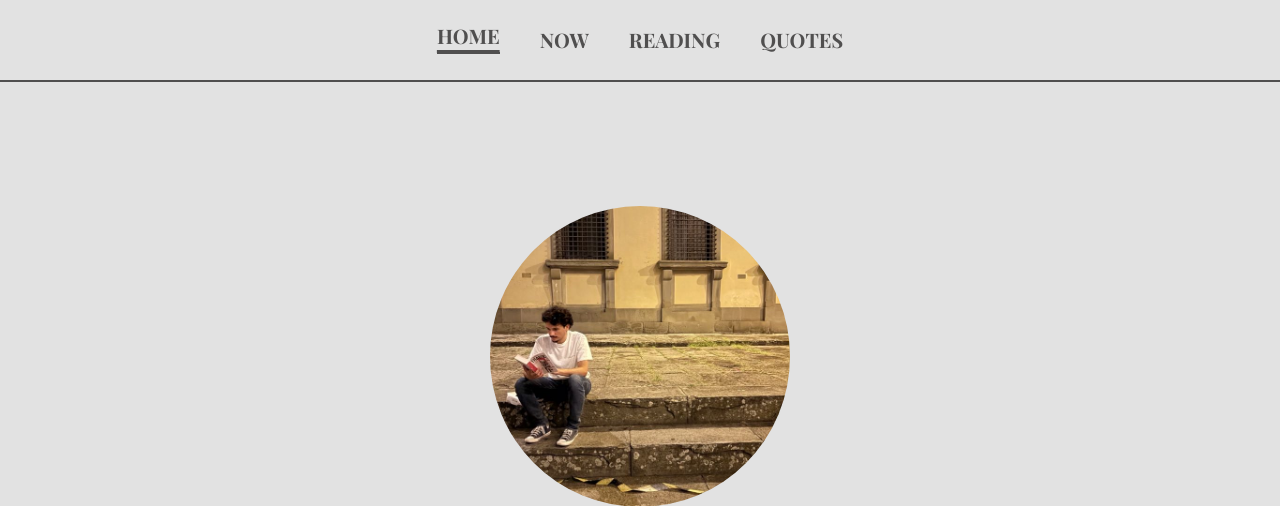
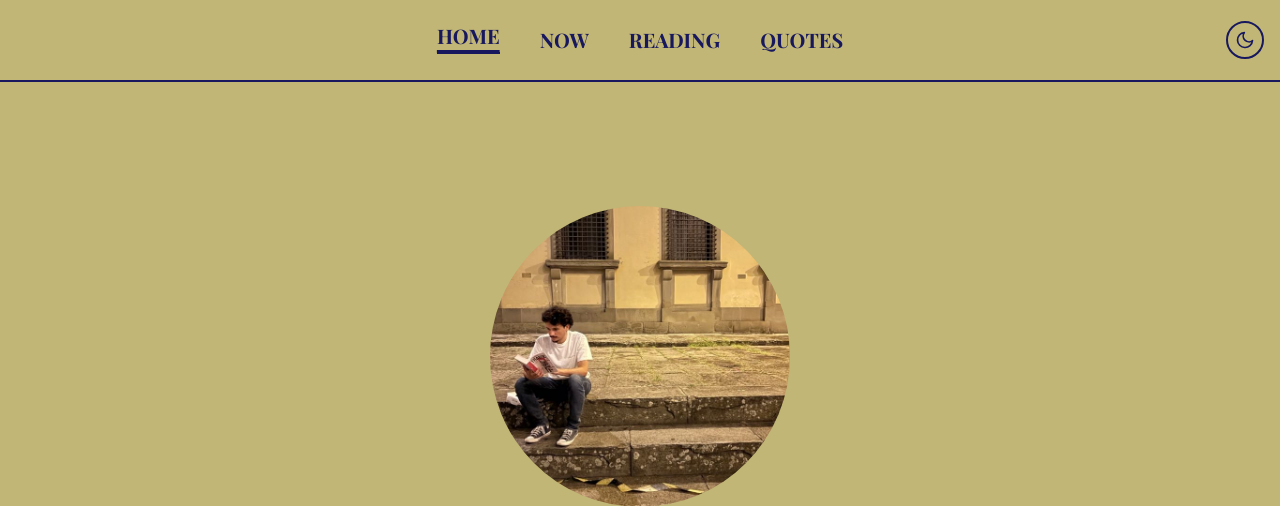
Before and after one commit to AlbertoNessi/myblog, a Django app: page / in a window 1280 px wide. Shown: the top 506 px of the page. Run offline with Django 5.2, Linux system fonts and the light colour scheme; some web fonts are replaced.

Commit message:
Add dark-mode toggle and adjust nav

```diff
--- a/blog/static/blog/css/style.css
+++ b/blog/static/blog/css/style.css
@@ -82,6 +82,51 @@ header {
 	height: 28px;
 	cursor: pointer;
 	z-index: 1300;
+}
+
+.theme-toggle {
+	position: absolute;
+	right: var(--space-2);
+	top: 50%;
+	transform: translateY(-50%);
+	width: 38px;
+	height: 38px;
+	border-radius: 999px;
+	border: 2px solid currentColor;
+	background: transparent;
+	color: currentColor;
+	display: inline-flex;
+	align-items: center;
+	justify-content: center;
+	cursor: pointer;
+	padding: 0;
+	z-index: 1300;
+}
+
+.theme-toggle:hover {
+	background-color: color-mix(in srgb, currentColor 12%, transparent);
+}
+
+.theme-icon {
+	width: 20px;
+	height: 20px;
+	fill: none;
+	stroke: currentColor;
+	stroke-width: 2;
+	stroke-linecap: round;
+	stroke-linejoin: round;
+}
+
+.theme-toggle .icon-sun {
+	display: none;
+}
+
+:root[data-theme-mode="dark"] .theme-toggle .icon-sun {
+	display: block;
+}
+
+:root[data-theme-mode="dark"] .theme-toggle .icon-moon {
+	display: none;
 }
 
 .nav-toggle-label span,
@@ -563,6 +608,11 @@ body.page-quotes .site-nav .quotes_menu_item::after {
 		display: block;
 	}
 
+	.theme-toggle {
+		width: 34px;
+		height: 34px;
+	}
+
 	.current-nav {
 		display: flex;
 		justify-content: center;
--- a/blog/static/blog/js/change_colors.js
+++ b/blog/static/blog/js/change_colors.js
@@ -1,6 +1,5 @@
 
 (function () {
-	// Exact pairs (text → foreground, background) as found
 	const PAIRS = [
 		{ fg: "#D0D1D4", bg: "#0D121F" },
 		{ fg: "#504F4F", bg: "#E2E2E2" },
@@ -20,17 +19,86 @@
 		{ fg: "#0AEB9A", bg: "#353F54" }
 	];
 
-	  // Remember last index and advance so each reload shows a different pair
-	  const KEY = "themeIndex";
-	  const last = Number(localStorage.getItem(KEY));
-	  const idx = Number.isFinite(last) ? (last + 1) % PAIRS.length : 0;
-	  localStorage.setItem(KEY, String(idx));
+	const MODE_KEY = "themeMode";
+	const INDEX_KEY_PREFIX = "themeIndex:";
+	const DARK_BG_THRESHOLD = 0.45;
 
-	  const { fg, bg } = PAIRS[idx];
+	const root = document.documentElement;
+	const style = root.style;
+	const themeToggle = document.getElementById("theme-toggle");
 
-	  // Set CSS variables once; the CSS handles everything else
-	  const s = document.documentElement.style;
-	  s.setProperty("--fg", fg);
-	  s.setProperty("--bg", bg);
-	  s.setProperty("--link", fg); // links = text (no adjustments)
+	function hexToRgb(hex) {
+		const cleanHex = hex.replace("#", "");
+		const r = Number.parseInt(cleanHex.slice(0, 2), 16);
+		const g = Number.parseInt(cleanHex.slice(2, 4), 16);
+		const b = Number.parseInt(cleanHex.slice(4, 6), 16);
+		return { r, g, b };
+	}
+
+	function toLinear(channel) {
+		const normalized = channel / 255;
+		if (normalized <= 0.03928) {
+			return normalized / 12.92;
+		}
+		return ((normalized + 0.055) / 1.055) ** 2.4;
+	}
+
+	function luminance(hex) {
+		const { r, g, b } = hexToRgb(hex);
+		return (0.2126 * toLinear(r)) + (0.7152 * toLinear(g)) + (0.0722 * toLinear(b));
+	}
+
+	const darkPairs = PAIRS.filter((pair) => luminance(pair.bg) < DARK_BG_THRESHOLD);
+	const lightPairs = PAIRS.filter((pair) => luminance(pair.bg) >= DARK_BG_THRESHOLD);
+
+	function getModePairs(mode) {
+		if (mode === "dark" && darkPairs.length) {
+			return darkPairs;
+		}
+		if (mode === "light" && lightPairs.length) {
+			return lightPairs;
+		}
+		return PAIRS;
+	}
+
+	function nextPairForMode(mode) {
+		const modePairs = getModePairs(mode);
+		const key = `${INDEX_KEY_PREFIX}${mode}`;
+		const last = Number(localStorage.getItem(key));
+		const idx = Number.isFinite(last) ? (last + 1) % modePairs.length : 0;
+		localStorage.setItem(key, String(idx));
+		return modePairs[idx];
+	}
+
+	function applyTheme(mode, pair) {
+		style.setProperty("--fg", pair.fg);
+		style.setProperty("--bg", pair.bg);
+		style.setProperty("--link", pair.fg);
+		root.dataset.themeMode = mode;
+		if (themeToggle) {
+			const oppositeMode = mode === "dark" ? "light" : "dark";
+			themeToggle.setAttribute("aria-label", `Switch to ${oppositeMode} mode`);
+			themeToggle.title = `Switch to ${oppositeMode} mode`;
+		}
+	}
+
+	function getInitialMode() {
+		const savedMode = localStorage.getItem(MODE_KEY);
+		if (savedMode === "dark" || savedMode === "light") {
+			return savedMode;
+		}
+		return window.matchMedia("(prefers-color-scheme: dark)").matches ? "dark" : "light";
+	}
+
+	let currentMode = getInitialMode();
+	localStorage.setItem(MODE_KEY, currentMode);
+	applyTheme(currentMode, nextPairForMode(currentMode));
+
+	if (themeToggle) {
+		themeToggle.addEventListener("click", () => {
+			currentMode = currentMode === "dark" ? "light" : "dark";
+			localStorage.setItem(MODE_KEY, currentMode);
+			applyTheme(currentMode, nextPairForMode(currentMode));
+		});
+	}
 })();
--- a/blog/templates/blog/base.html
+++ b/blog/templates/blog/base.html
@@ -34,6 +34,15 @@
 					<a href="{% url 'reading' %}" class="reading_menu_item">READING</a>
 					<a href="{% url 'quotes' %}" class="quotes_menu_item">QUOTES</a>
 				</nav>
+				<button id="theme-toggle" class="theme-toggle" type="button" aria-label="Switch color mode">
+					<svg class="theme-icon icon-moon" viewBox="0 0 24 24" aria-hidden="true" focusable="false">
+						<path d="M21 12.79A9 9 0 1 1 11.21 3a7 7 0 0 0 9.79 9.79"></path>
+					</svg>
+					<svg class="theme-icon icon-sun" viewBox="0 0 24 24" aria-hidden="true" focusable="false">
+						<circle cx="12" cy="12" r="4"></circle>
+						<path d="M12 2v2M12 20v2M4.93 4.93l1.41 1.41M17.66 17.66l1.41 1.41M2 12h2M20 12h2M4.93 19.07l1.41-1.41M17.66 6.34l1.41-1.41"></path>
+					</svg>
+				</button>
 			</div>
 		</header>
 		{% block main_content %}{% endblock %}
```
Lines whose indentation alone changed are shown as unchanged.
